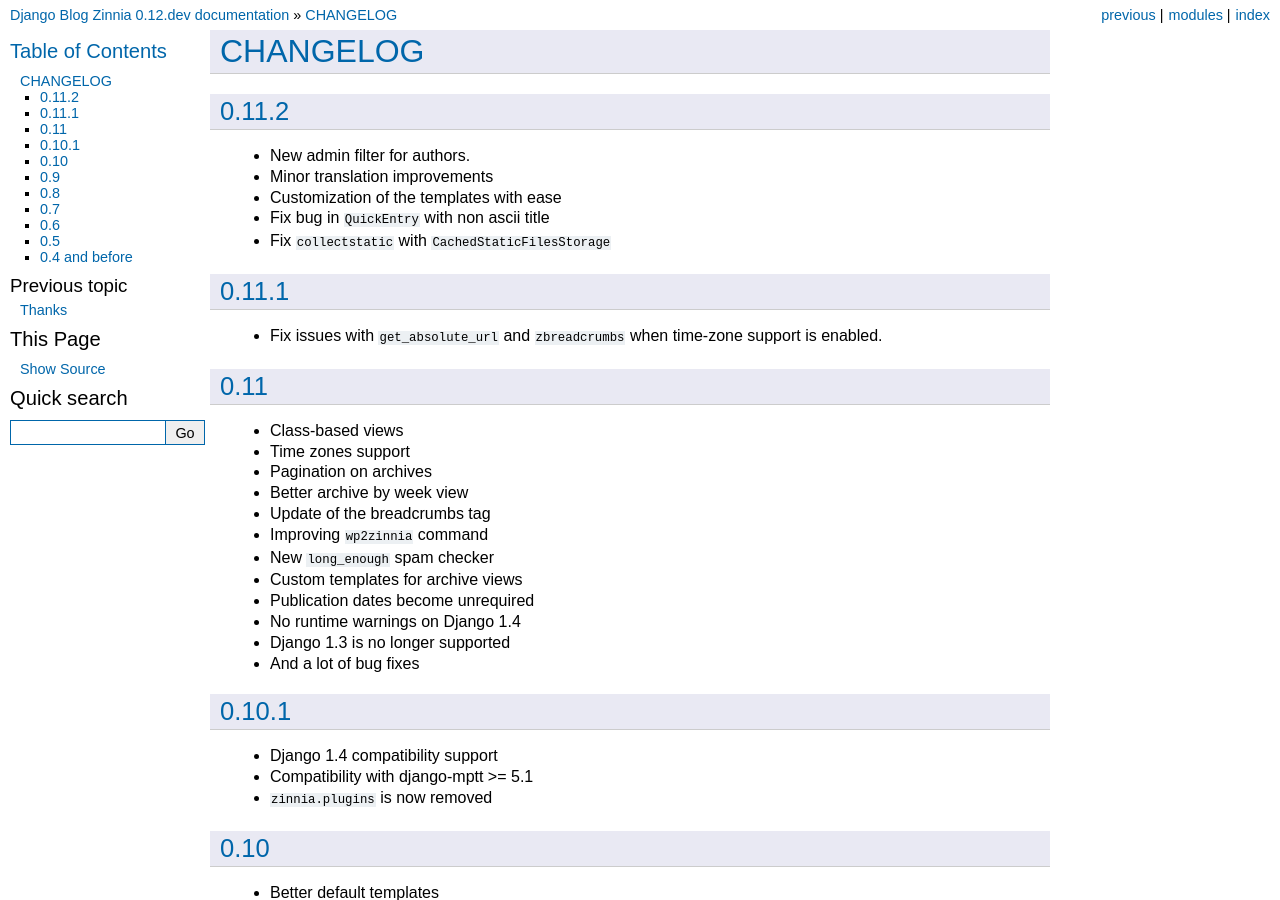
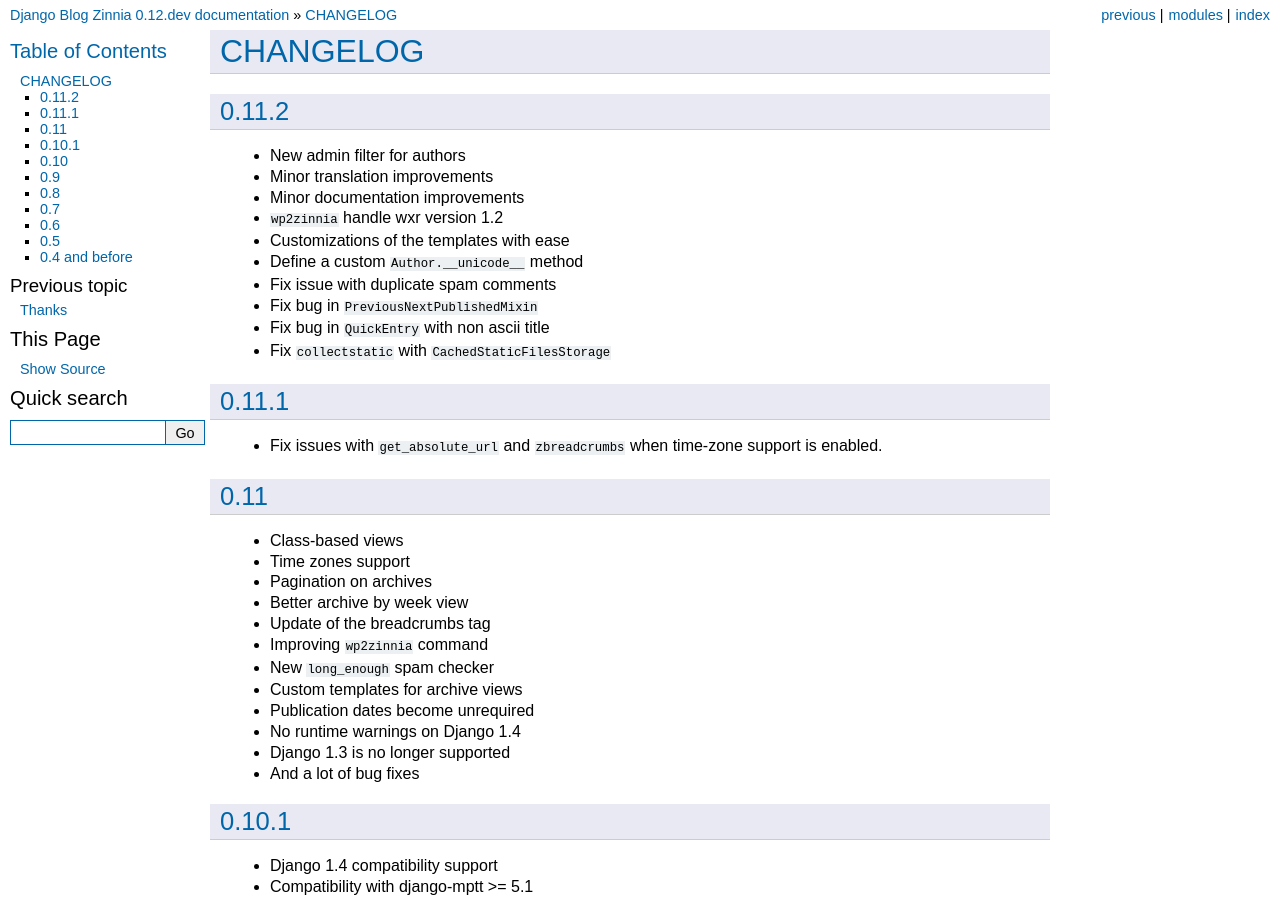
Before and after one commit to Fantomas42/django-blog-zinnia, a Sphinx documentation site: the page built from docs/notes/changelog.rst, in a window 1280 px wide and 900 px high. Built offline with Sphinx 7.4.7, drawn with Linux system fonts in a browser that asks for light colours.

Commit message:
updating documentation for future release

```diff
--- a/docs/development/tests.rst
+++ b/docs/development/tests.rst
@@ -52,7 +52,7 @@
 Despite my best efforts, some functionnalities are not yet tested, that's why
 I need your help !
 
-As I write these lines the **140** tests in Zinnia cover **96%** of the code
+As I write these lines the **143** tests in Zinnia cover **96%** of the code
 bundled in Zinnia. A real effort has been made to obtain this percentage,
 for ensuring the quality of the code.
 
--- a/docs/notes/changelog.rst
+++ b/docs/notes/changelog.rst
@@ -4,9 +4,14 @@
 0.11.2
 ------
 
-* New admin filter for authors.
+* New admin filter for authors
 * Minor translation improvements
-* Customization of the templates with ease
+* Minor documentation improvements
+* ``wp2zinnia`` handle wxr version 1.2
+* Customizations of the templates with ease
+* Define a custom ``Author.__unicode__`` method
+* Fix issue with duplicate spam comments
+* Fix bug in ``PreviousNextPublishedMixin``
 * Fix bug in ``QuickEntry`` with non ascii title
 * Fix ``collectstatic`` with ``CachedStaticFilesStorage``
 
```
